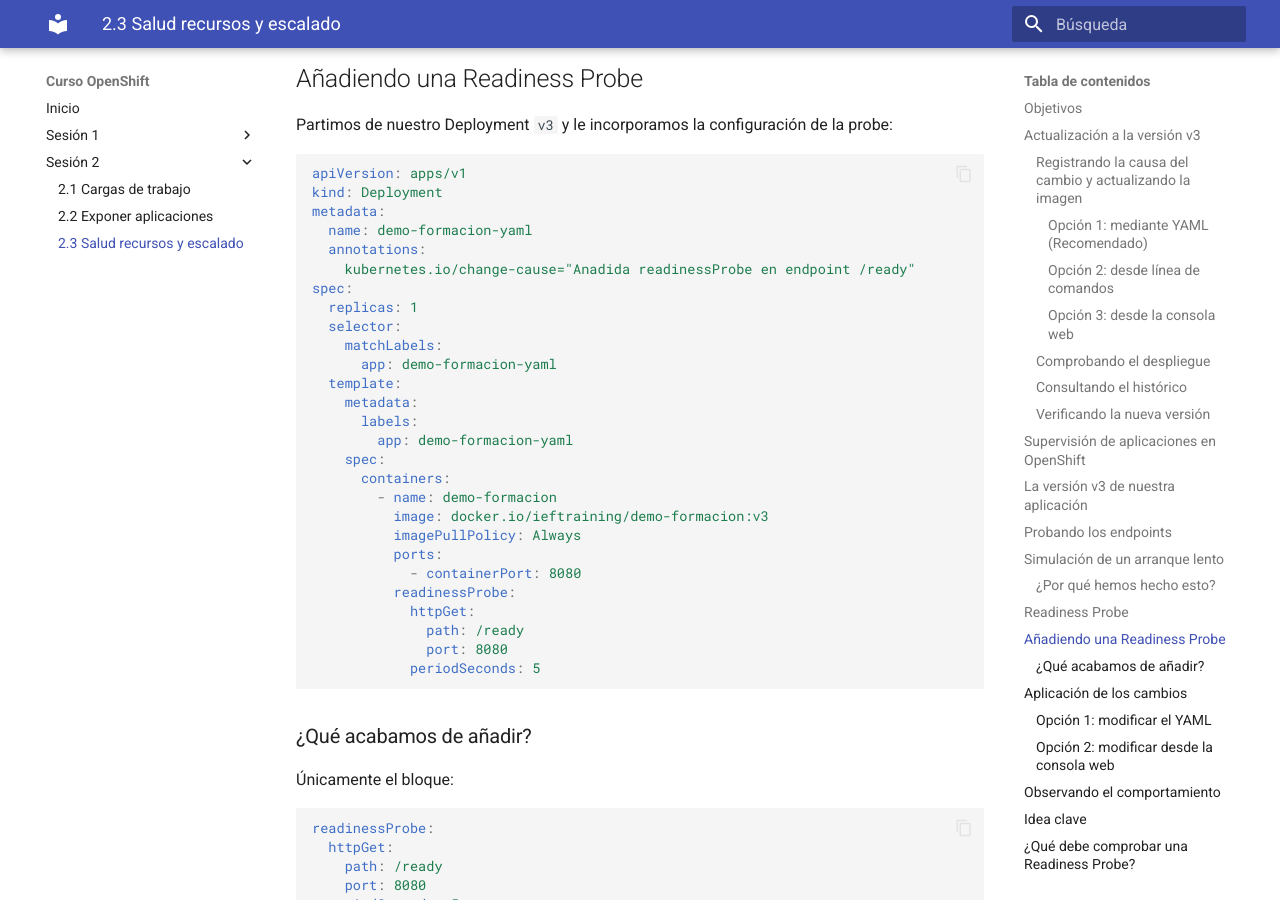
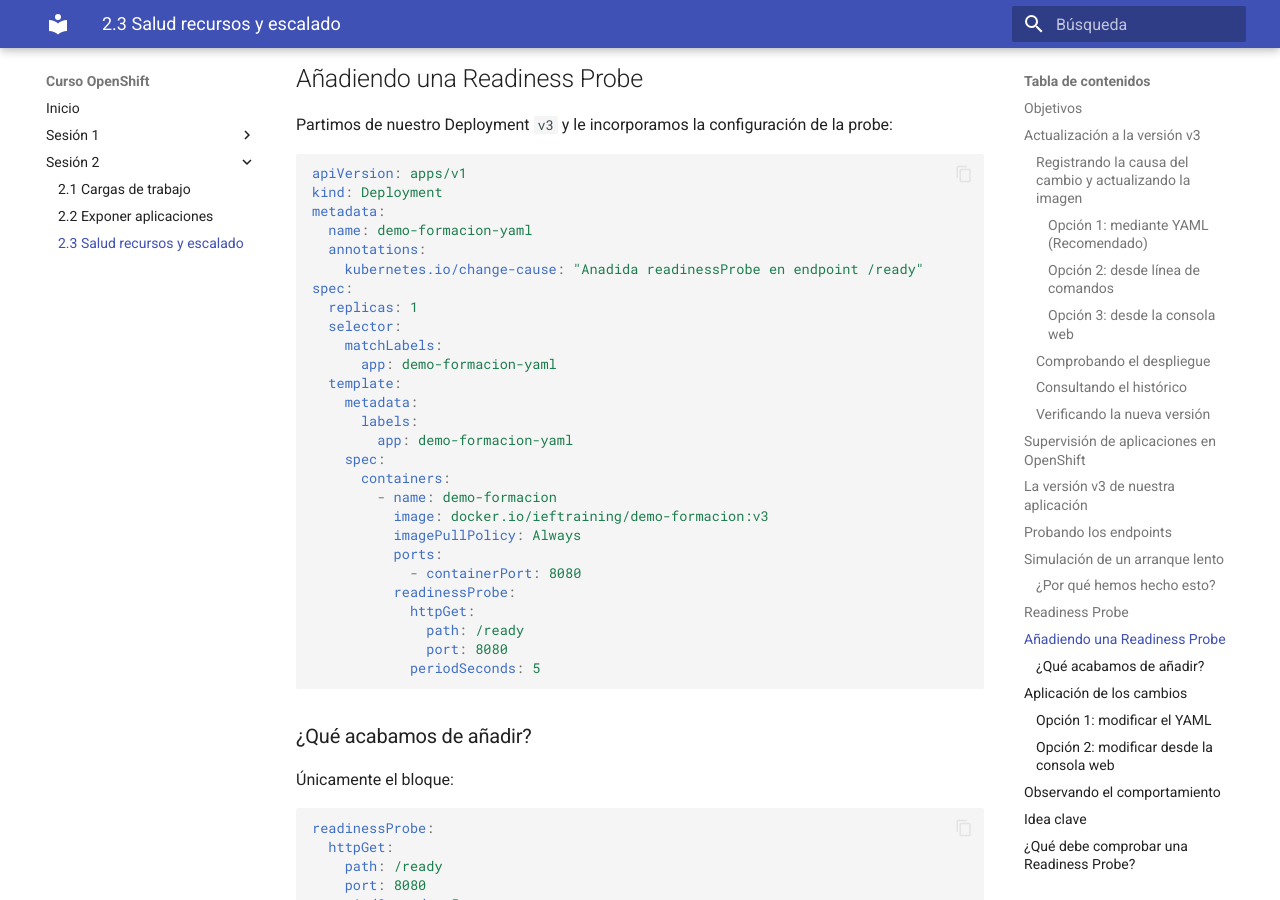
Before and after one commit to ieftraining/curso-openshift, an MkDocs documentation site: the page built from docs/sesion2/2.3 Salud recursos y escalado.md, in a window 1280 px wide and 900 px high, scrolled down 5360 px. Built offline with MkDocs 1.6.1 and Material for MkDocs 9.7.7, drawn with Linux system fonts in a browser that asks for light colours.

Commit message:
Add files via upload

```diff
--- a/docs/sesion2/2.3 Salud recursos y escalado.md
+++ b/docs/sesion2/2.3 Salud recursos y escalado.md
@@ -253,7 +253,7 @@ kind: Deployment
 metadata:
   name: demo-formacion-yaml
   annotations:
-    kubernetes.io/change-cause="Anadida readinessProbe en endpoint /ready"
+    kubernetes.io/change-cause: "Anadida readinessProbe en endpoint /ready"
 spec:
   replicas: 1
   selector:
```
